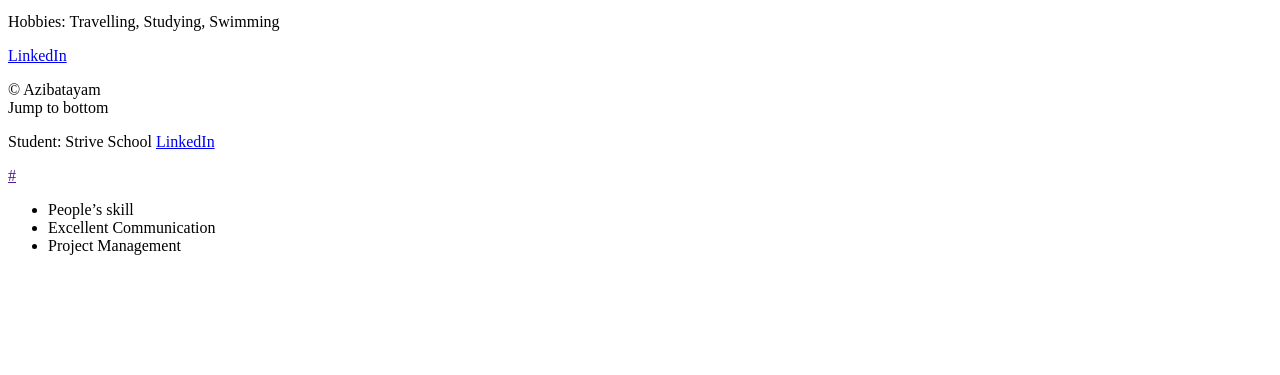
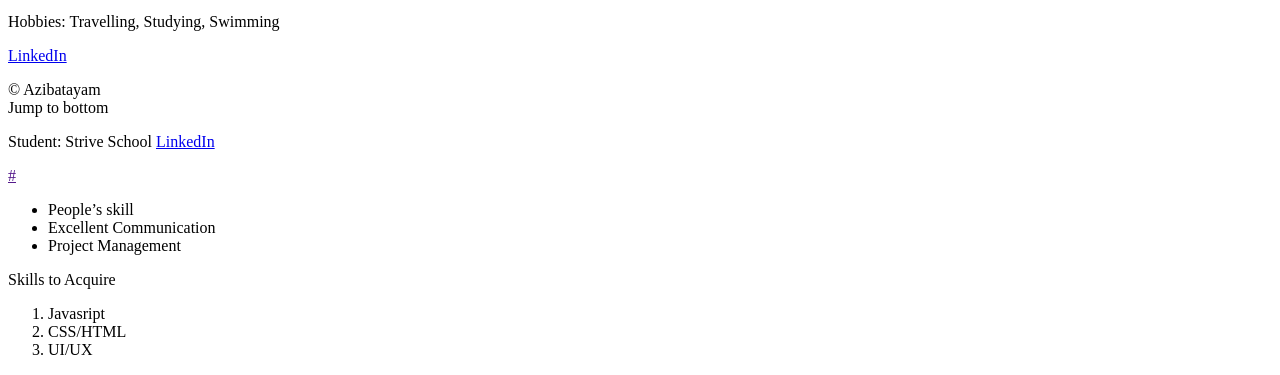
Before and after one commit to Azibatayam/WB-M1-D1-Build, a plain HTML site: page index.html in a window 1280 px wide. Shown: the part 504-879 px from the top of the page. Before the commit the page ends 800 px from the top, so only its background shows below. Drawn offline with Linux system fonts and the light colour scheme.

Commit message:
Ordered list

```diff
--- a/index.html
+++ b/index.html
@@ -26,11 +26,20 @@
 
 <a href="">#</a>
 
+<div>
 <ul>
     <li>People’s skill</li>
     <li>Excellent Communication</li>
     <li>Project Management</li>
 </ul>
 
+Skills to Acquire
+
+<ol>
+    <li>Javasript</li>
+    <li>CSS/HTML</li>
+    <li>UI/UX</li>
+</ol>
+</div>
 </body>
 </html>
```
